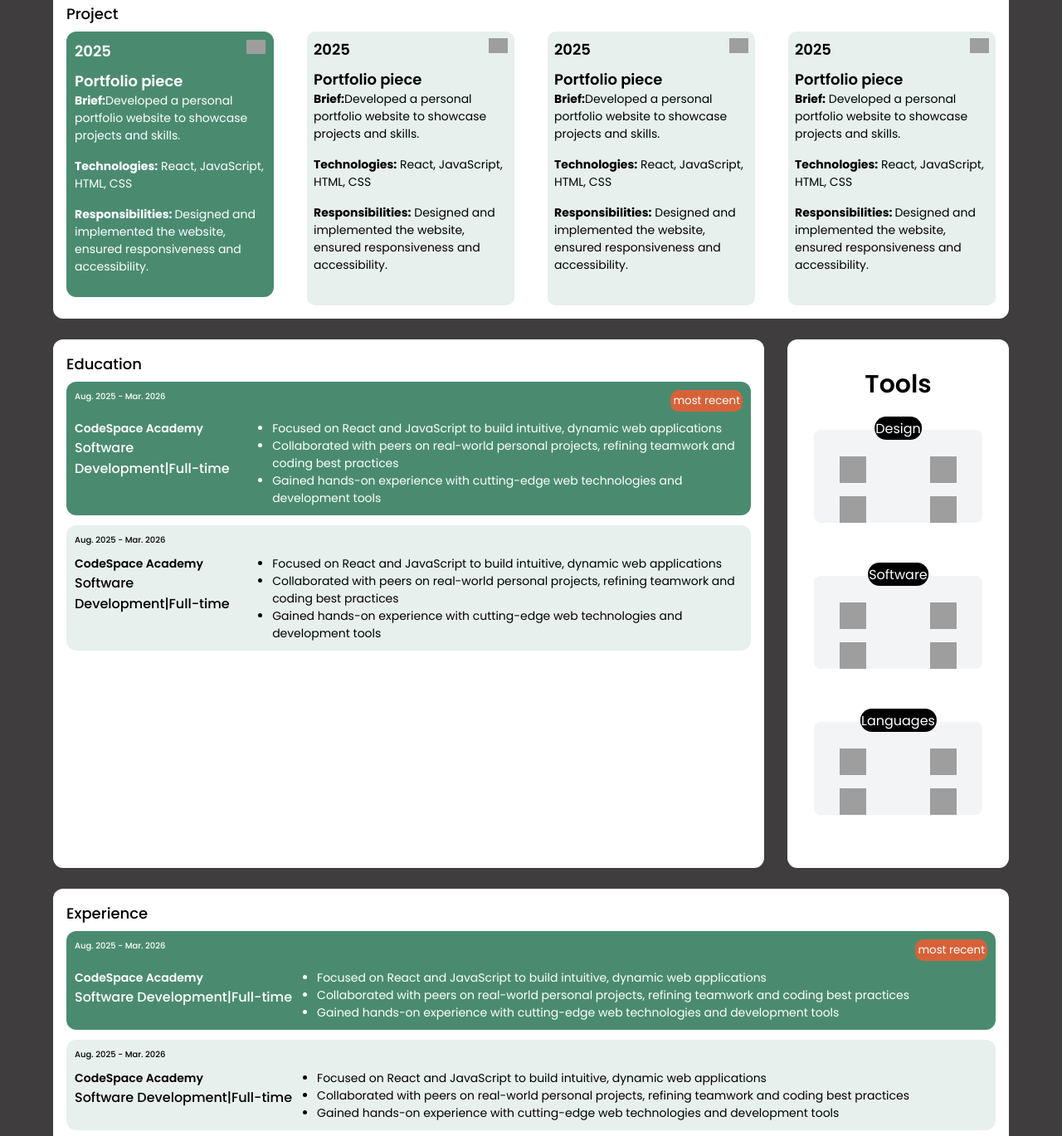
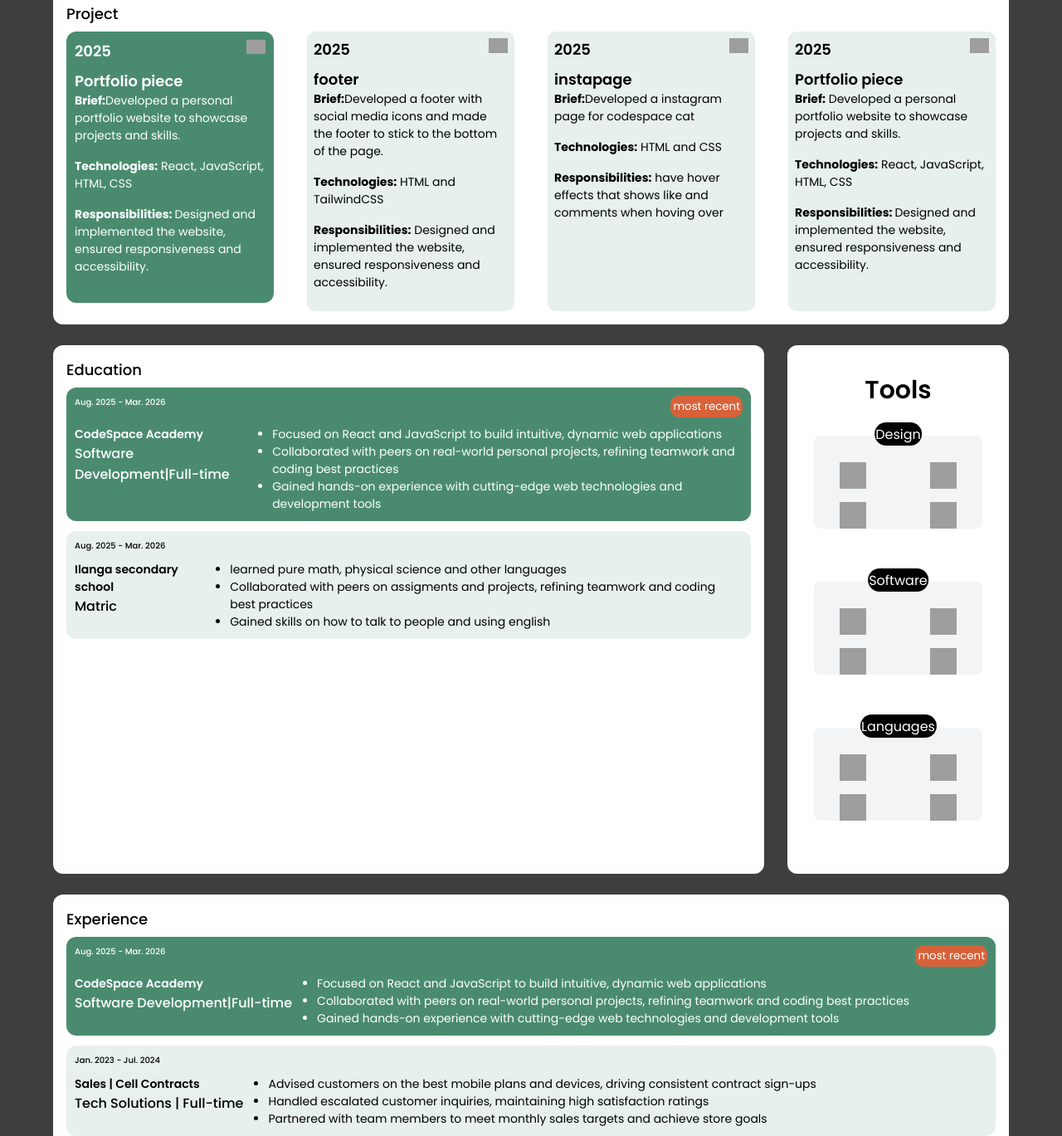
Before and after one commit to Andrew-nhangud/ANDNHA25109_FTO2502a_Group-A2_Andrew-Nhangud_SDF_Portfolio_Piece, a plain HTML site: page index.html in a window 1280 px wide. Shown: the part 488-1857 px from the top of the page at 83% size. Drawn offline with Linux system fonts and the light colour scheme; grey boxes are pictures that could not be loaded.

Commit message:
updated the information

```diff
--- a/index.html
+++ b/index.html
@@ -101,14 +101,14 @@
                 alt="red heart"
               />
             </h2>
-            <h2 class="project-title">Portfolio piece</h2>
+            <h2 class="project-title">footer</h2>
             <p class="project-details">
-              <span class="bold">Brief:</span>Developed a personal portfolio
-              website to showcase projects and skills.
+              <span class="bold">Brief:</span>Developed a footer with social
+              media icons and made the footer to stick to the bottom of the
+              page.
             </p>
             <p class="project-details">
-              <span class="bold">Technologies:</span> React, JavaScript, HTML,
-              CSS
+              <span class="bold">Technologies:</span> HTML and TailwindCSS
             </p>
             <p class="project-details">
               <span class="bold">Responsibilities:</span> Designed and
@@ -124,18 +124,17 @@
                 alt="red heart"
               />
             </h2>
-            <h2 class="project-title">Portfolio piece</h2>
+            <h2 class="project-title">instapage</h2>
             <p class="project-details">
-              <span class="bold">Brief:</span>Developed a personal portfolio
-              website to showcase projects and skills.
+              <span class="bold">Brief:</span>Developed a instagram page for
+              codespace cat
             </p>
             <p class="project-details">
-              <span class="bold">Technologies:</span> React, JavaScript, HTML,
-              CSS
+              <span class="bold">Technologies:</span> HTML and CSS
             </p>
             <p class="project-details">
-              <span class="bold">Responsibilities:</span> Designed and
-              implemented the website, ensured responsiveness and accessibility.
+              <span class="bold">Responsibilities:</span> have hover effects
+              that shows like and comments when hoving over
             </p>
           </div>
           <div class="project-card">
@@ -201,22 +200,20 @@
             <h3 class="card-heading">Aug. 2025 - Mar. 2026</h3>
             <div class="status">
               <div class="spaces">
-                <h2 class="card-title">CodeSpace Academy</h2>
-                <p class="card-para">Software Development|Full-time</p>
+                <h2 class="card-title">Ilanga secondary school</h2>
+                <p class="card-para">Matric</p>
               </div>
               <nav>
                 <ul class="card-descrip">
                   <li>
-                    Focused on React and JavaScript to build intuitive, dynamic
-                    web applications
+                    learned pure math, physical science and other languages
                   </li>
                   <li>
-                    Collaborated with peers on real-world personal projects,
-                    refining teamwork and coding best practices
+                    Collaborated with peers on assigments and projects, refining
+                    teamwork and coding best practices
                   </li>
                   <li>
-                    Gained hands-on experience with cutting-edge web
-                    technologies and development tools
+                    Gained skills on how to talk to people and using english
                   </li>
                 </ul>
               </nav>
@@ -340,27 +337,26 @@
               </nav>
             </div>
           </div>
-
           <div class="secondary-card">
-            <h3 class="card-heading">Aug. 2025 - Mar. 2026</h3>
+            <h3 class="card-heading">Jan. 2023 - Jul. 2024</h3>
             <div class="status">
               <div class="spaces">
-                <h2 class="card-title">CodeSpace Academy</h2>
-                <p class="card-para">Software Development|Full-time</p>
+                <h2 class="card-title">Sales | Cell Contracts</h2>
+                <p class="card-para">Tech Solutions | Full-time</p>
               </div>
               <nav>
                 <ul class="card-descrip">
                   <li>
-                    Focused on React and JavaScript to build intuitive, dynamic
-                    web applications
+                    Advised customers on the best mobile plans and devices,
+                    driving consistent contract sign-ups
                   </li>
                   <li>
-                    Collaborated with peers on real-world personal projects,
-                    refining teamwork and coding best practices
+                    Handled escalated customer inquiries, maintaining high
+                    satisfaction ratings
                   </li>
                   <li>
-                    Gained hands-on experience with cutting-edge web
-                    technologies and development tools
+                    Partnered with team members to meet monthly sales targets
+                    and achieve store goals
                   </li>
                 </ul>
               </nav>
```
